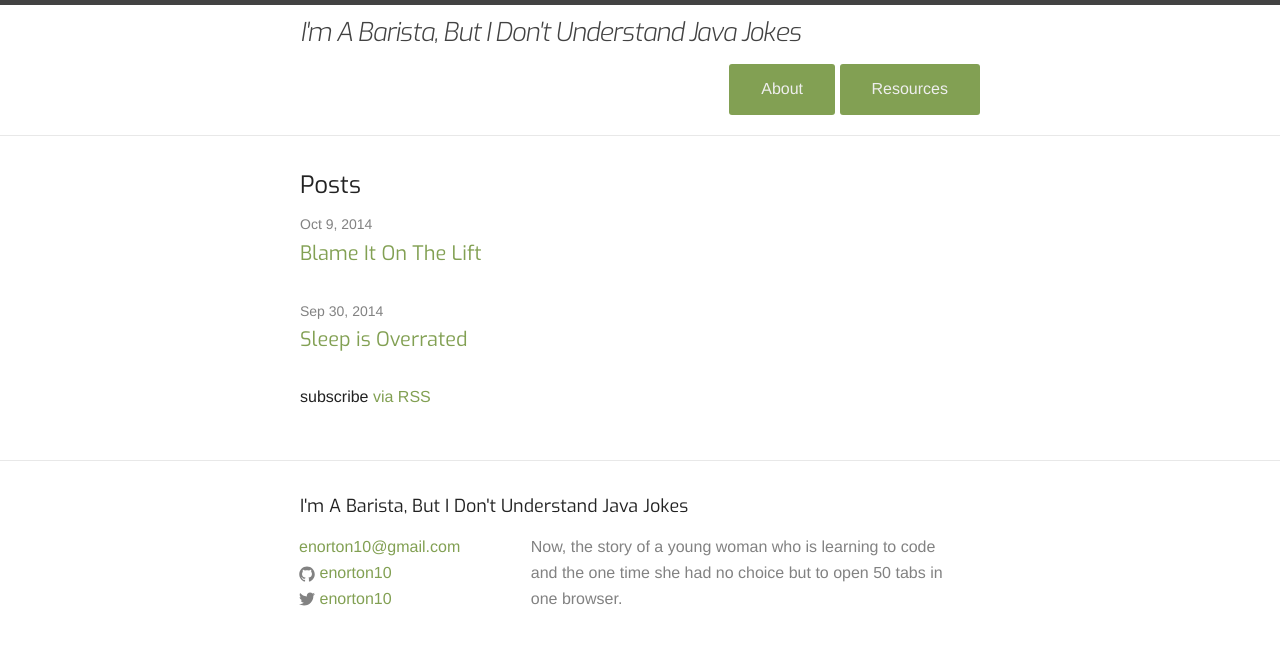
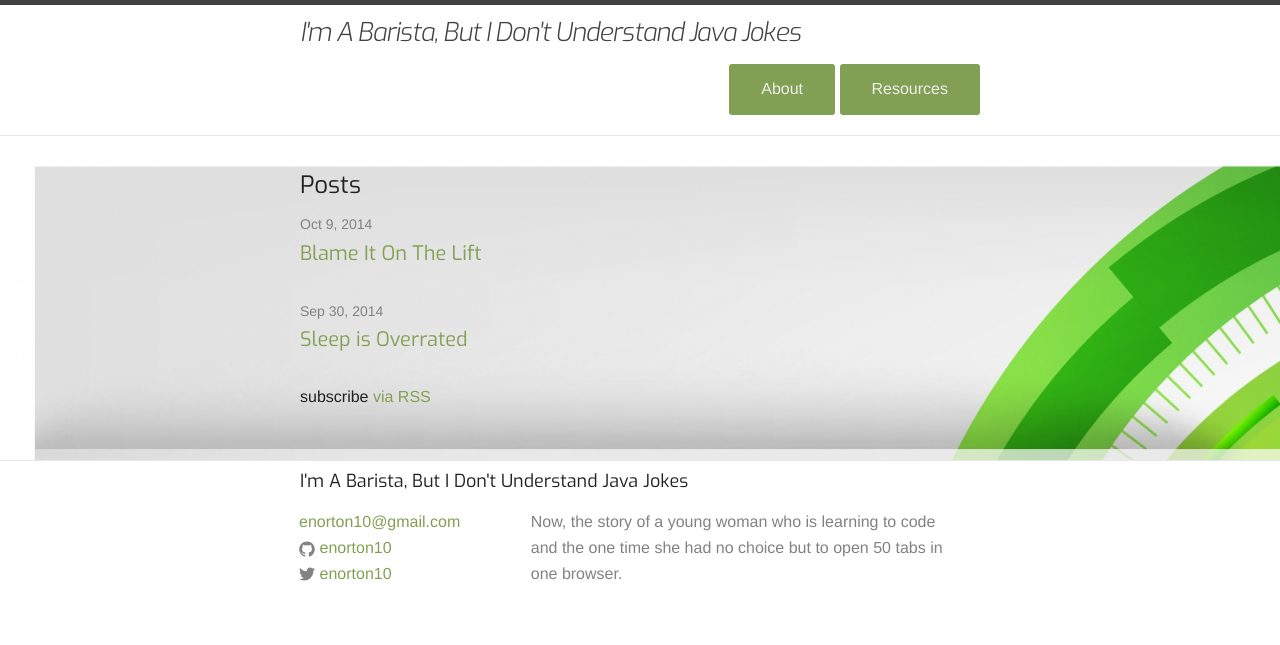
Before and after one commit to enorton10/enorton10.github.io, a Jekyll site: the page built from index.html, in a window 1280 px wide. Shown: the top 645 px of the page. Built offline with Jekyll 4.4.1, drawn with Linux system fonts in a browser that asks for light colours.

Commit message:
Added background

```diff
--- a/css/main.scss
+++ b/css/main.scss
@@ -73,3 +73,9 @@ a.button {
 	text-decoration: none;
 	font-size: 30px;
 }
+body .page-content {
+  background-image: url('/images/Abstract_technology_circles_with_cut_paper.jpg');
+}
+.site-footer {
+	padding:5px 0px;
+}
```
Also changed, not shown: images/Abstract_technology_circles_with_cut_paper.jpg (renamed from _images/Abstract_technology_circles_with_cut_paper.jpg).
